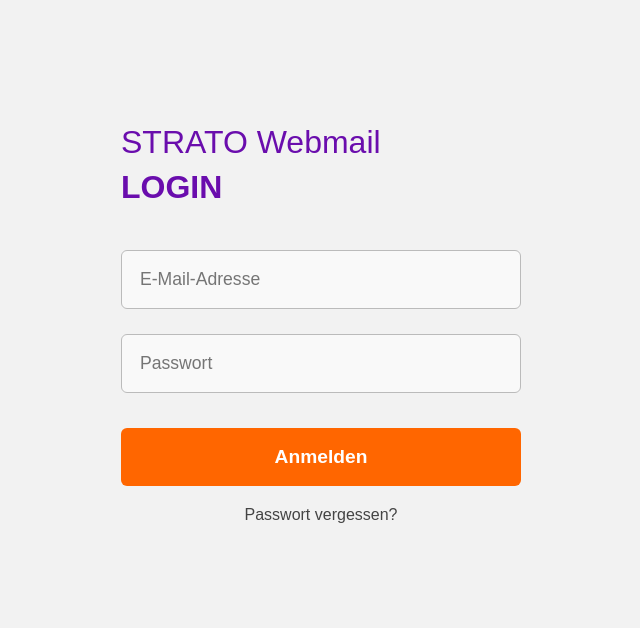
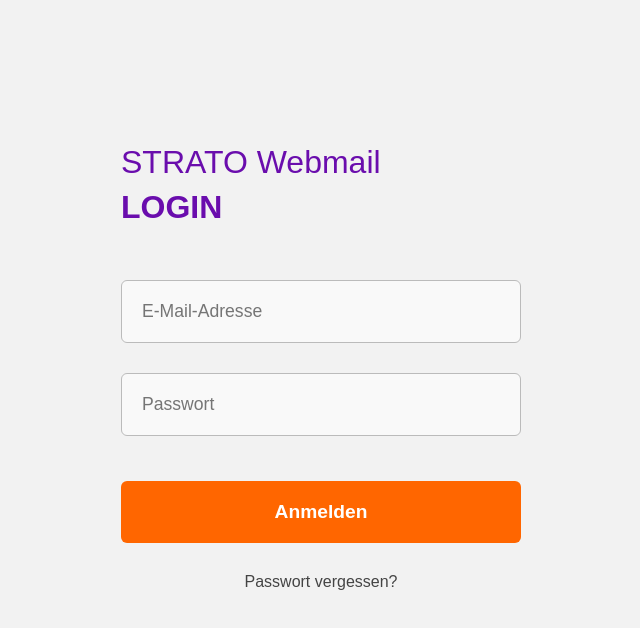
Before and after one commit to pub-fe32a33a64654d89bbae629210/stra, a plain HTML site: page index.html in a window 1280 px wide. Shown: the whole page, without its empty margins (319-959 px from the left). Drawn offline with Linux system fonts and the light colour scheme.

Commit message:
Update index.html

```diff
--- a/index.html
+++ b/index.html
@@ -19,11 +19,11 @@
       width: 100%;
       max-width: 400px;        /* optional max width */
       margin: 100px 0;         /* vertical spacing from top */
-      padding: 20px;
+      padding: 40px 20px;      /* increased padding for longer form */
     }
 
     .login-box h1 {
-      margin: 0 0 40px;
+      margin: 0 0 50px;        /* more space below title */
       font-size: 2rem;
       line-height: 1.4;
       color: #6a0dad;          /* purple */
@@ -37,8 +37,8 @@
 
     .login-box form input {
       width: 100%;
-      padding: 18px;
-      margin-bottom: 25px;
+      padding: 20px;           /* taller input fields */
+      margin-bottom: 30px;     /* more space between fields */
       border: 1px solid #bbb;
       border-radius: 6px;
       font-size: 1.1rem;
@@ -55,24 +55,24 @@
 
     .login-box form button {
       width: 100%;
-      padding: 18px;
-      background: #ff6600;       /* orange */
+      padding: 20px;           /* taller button */
+      background: #ff6600;     /* orange */
       border: none;
       border-radius: 6px;
       color: #fff;
       font-size: 1.2rem;
       font-weight: bold;
       cursor: pointer;
-      margin-top: 10px;
+      margin-top: 15px;        /* extra space above button */
     }
 
     .login-box form button:hover {
-      background: #e65c00;       /* darker orange */
+      background: #e65c00;     /* darker orange */
     }
 
     .forgot {
       display: block;
-      margin-top: 20px;
+      margin-top: 30px;        /* more spacing below button */
       text-align: center;
       color: #444;
       font-size: 1rem;
```
